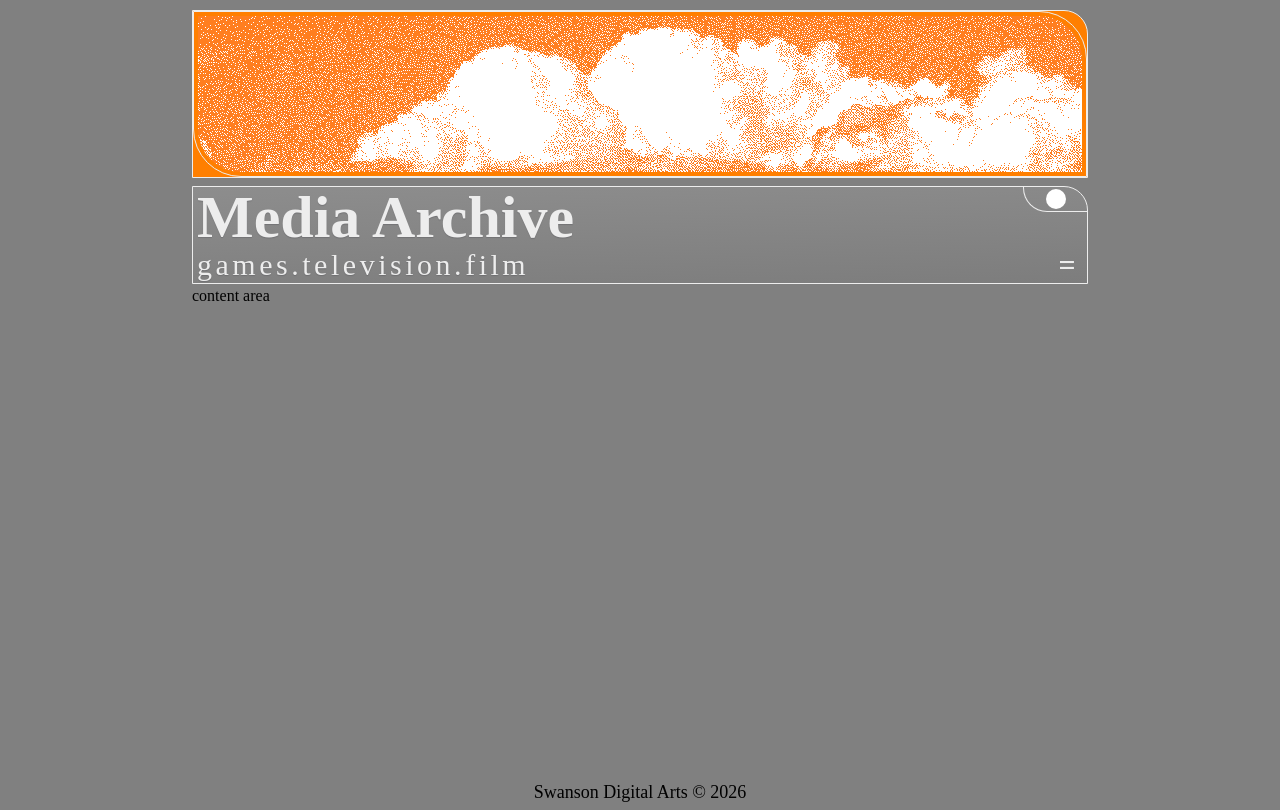
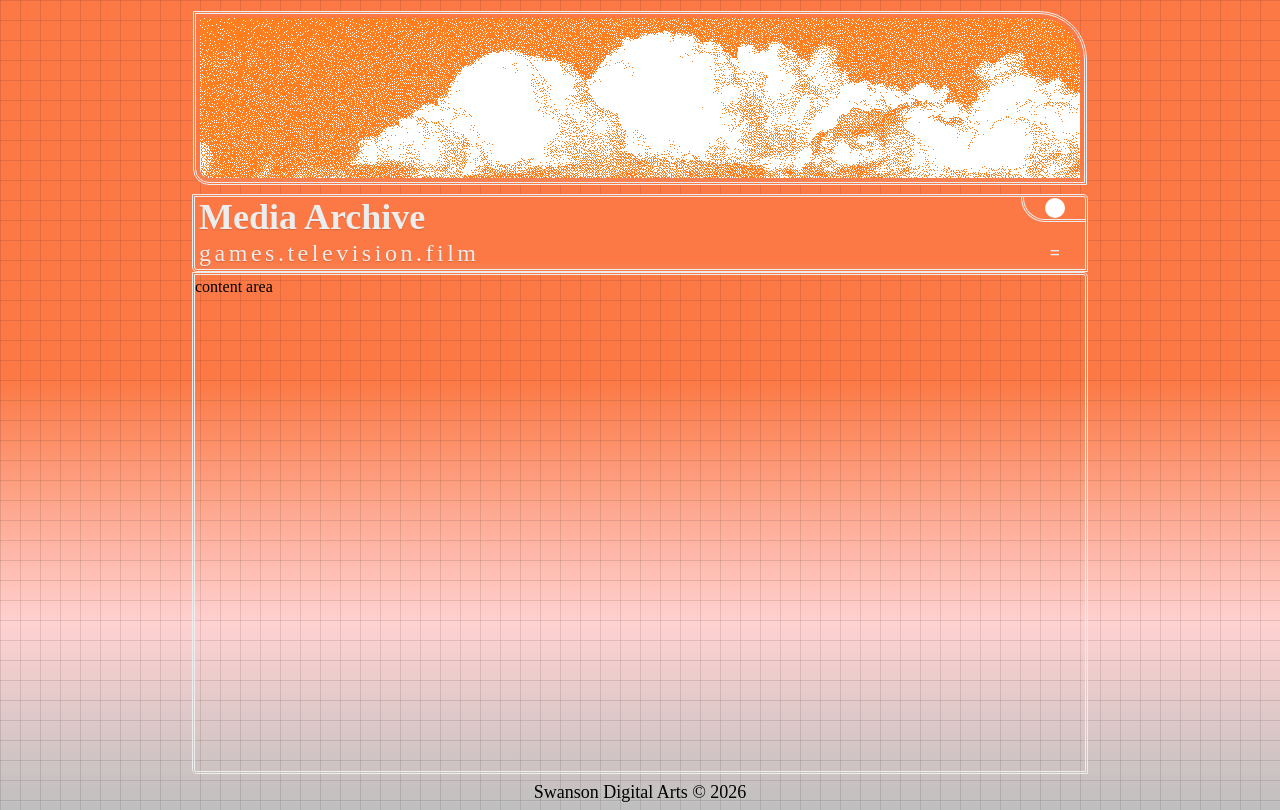
Before and after one commit to seancswanson/media-archive, an Astro site: page / in a window 1280 px wide. Built offline with nearby package versions, Linux system fonts and the light colour scheme; Astro itself is replaced by a stand-in of ours; a web font is replaced by a local one.

Commit message:
refactor: promote bevel utilities from scoped Header styles to globals
All bevel corner-shape classes were defined inside Header.astro's scoped
style block, making them unavailable to other components. Moved them to
globals.css so they can be used across the design system. Removed the
duplicate .small-tr-big-bl-bevel definition from the component.

```diff
--- a/src/components/Header.astro
+++ b/src/components/Header.astro
@@ -9,34 +9,34 @@ const { id } = Astro.props;
 ---
 
 <header id={id}>
-  <div class="relative min-h-42 mb-2 small-tr-bevel bg-[#ff7f00] p-1">
+  <div class="relative mb-2 p-[1px]">
     <img
       src="/dithered-dorfic-clouds.png"
       alt="Background image"
-      class="antialiased big-tr-bl-bevel p-1"
-      style="object-fit: cover; image-rendering: pixelated; position: absolute; inset: 0; width: 100%; height: 100%;"
+      class="antialiased big-tr-bl-bevel p-1 dorfic-cloud"
+      style="object-fit: cover; image-rendering: pixelated;"
     />
   </div>
   <div
-    class="flex flex-col justify-between border-white border small-tr-bevel title-bar-container"
+    class="flex flex-col justify-between border-white border small-tr-big-bl-bevel title-bar-container"
   >
     <div class="flex border-white justify-between items-start">
-      <h1 class="text-6xl font-bold mild-text-shadow pl-1">Media Archive</h1>
+      <h1 class="text-4xl font-bold mild-text-shadow pl-1">Media Archive</h1>
       <div
         class="flex gap-2 items-center small-bl-bevel user-container basis-16 hover:basis-48 hover:pl-6 min-h-[25px]"
       >
         <div class="h-5 w-5 bg-white rounded-full user-info-container"></div>
-        <div class="username">Login</div>
+        <div class="username">Log In</div>
       </div>
     </div>
     <div class="flex border-white justify-between">
-      <h2 class="text-3xl mild-text-shadow tracking-[.22rem] pl-1">
+      <h2 class="text-2xl mild-text-shadow tracking-[.22rem] pl-1">
         games.television.film
       </h2>
-      <div class="flex gap-5 items-center">
+      <div class="flex gap-5 items-end">
         <button
           id="nav-toggle"
-          class="text-3xl font-bold cursor-pointer hover:opacity-80 transition-opacity hamburger"
+          class="h-full font-bold cursor-pointer hover:opacity-80 transition-opacity hamburger"
           aria-label="Open navigation"
           type="button">=</button
         >
@@ -45,7 +45,7 @@ const { id } = Astro.props;
   </div>
 
   <nav id="main-nav" class="nav-container">
-    <div class="flex-1 bottom-left-bevel router-link-container">
+    <div class="flex-1 bottom-left-bevel router-link-container ml-auto w-[98%]">
       <HomepageRouterLink
         text="Your Collections"
         hint="Create, browse, & organize your media"
@@ -62,7 +62,7 @@ const { id } = Astro.props;
         path="/export/"
       />
     </div>
-    <div class="flex place-self-center flex-1 items-center border-white px-2">
+    <div class="flex justify-end border-white p-2">
       <a
         href="/"
         class="text-xl border px-2 rounded-4xl hover:bg-white hover:text-[#ff7f00] transition text-shadow-gray-950 tracking-wide"
@@ -94,6 +94,14 @@ const { id } = Astro.props;
     color: #ededed;
   }
 
+  .dorfic-cloud {
+    background: linear-gradient(
+      0deg,
+      rgb(247, 129, 83) 0%,
+      rgba(252, 121, 69, 1) 10%
+    );
+  }
+
   .user-container {
     transition: all 0.2s ease;
     justify-content: center;
@@ -111,69 +119,25 @@ const { id } = Astro.props;
   .username {
     display: none;
     width: 0;
+    white-space: nowrap;
     transition: all 0.2s ease;
   }
 
   .user-info-container {
+    white-space: nowrap;
     text-align: right;
-    white-space: nowrap;
     display: inline-block;
     position: relative;
     right: 0;
   }
 
-  .big-tr-bl-bevel {
-    border-bottom: 1px solid #ededed;
-    border-top: 1px solid #ededed;
-    border-left: 1px solid #ededed;
-    border-right: 1px solid #ededed;
-    border-radius: 0 3rem 0 3rem;
-    corner-shape: bevel;
+  #nav-toggle {
+    font-size: 18px;
   }
 
-  .small-bl-bevel {
-    border-bottom: 1px solid #ededed;
-    border-left: 1px solid #ededed;
-    border-radius: 0 0 0 1.5rem;
-    corner-shape: bevel;
+  .router-link-container {
+    overflow: hidden;
   }
-
-  .small-tr-bl-bevel {
-    border-bottom: 1px solid #ededed;
-    border-top: 1px solid #ededed;
-    border-left: 1px solid #ededed;
-    border-right: 1px solid #ededed;
-    border-radius: 0 1.5rem 0 1.5rem;
-    corner-shape: bevel;
-  }
-
-  .small-tr-bevel {
-    border-bottom: 1px solid #ededed;
-    border-top: 1px solid #ededed;
-    border-left: 1px solid #ededed;
-    border-right: 1px solid #ededed;
-    border-radius: 0 1.5rem 0 0rem;
-    corner-shape: bevel;
-  }
-
-  .big-tl-br-bevel {
-    border-bottom: 1px solid #ededed;
-    border-top: 1px solid #ededed;
-    border-left: 1px solid #ededed;
-    border-right: 1px solid #ededed;
-    border-radius: 3rem 0 3rem 0;
-    corner-shape: bevel;
-  }
-
-  .small-tl-br-bevel {
-    border-bottom: 1px solid #ededed;
-    border-top: 1px solid #ededed;
-    border-left: 1px solid #ededed;
-    border-right: 1px solid #ededed;
-    border-radius: 1.5rem 0 1.5rem 0;
-    corner-shape: bevel;
-  }
-
   .nav-container {
     max-height: 0;
     overflow: hidden;
@@ -189,18 +153,17 @@ const { id } = Astro.props;
   }
 
   .title-bar-container {
-    background: #ffffff;
     background: linear-gradient(
-      178deg,
-      rgba(255, 255, 255, 0.1) 0%,
-      rgba(0, 0, 0, 0.025) 100%
+      0deg,
+      rgb(247, 129, 83) 0%,
+      rgba(252, 121, 69, 1) 10%
     );
   }
 
   .hamburger {
     background: transparent;
     transition: all 0.3s ease;
-    width: 40px;
+    width: 60px;
 
     &:hover {
       background: rgba(255, 255, 255, 0.8);
--- a/src/components/HomepageRouterLink.astro
+++ b/src/components/HomepageRouterLink.astro
@@ -20,12 +20,13 @@ const { text, hint, path } = Astro.props;
     align-items: flex-end;
     border-bottom: 1px solid;
     padding: 0.5rem;
+    padding-bottom: 0;
+    padding-top: 2rem;
     flex: 1;
-    background: #ffffff;
     background: linear-gradient(
-      178deg,
-      rgba(255, 255, 255, 0.1) 0%,
-      rgba(0, 0, 0, 0.025) 100%
+      0deg,
+      rgb(247, 129, 83) 0%,
+      rgba(252, 121, 69, 1) 10%
     );
 
     &:last-of-type {
@@ -34,13 +35,12 @@ const { text, hint, path } = Astro.props;
   }
 
   .homepage-router-link-title {
-    font-size: 2.25rem;
-    line-height: 2.5rem;
+    font-size: 1.45rem;
     font-weight: 700;
   }
 
   .homepage-router-link-hint {
-    font-size: 1.25rem;
-    line-height: 1.75rem;
+    font-size: 1rem;
+    text-align: right;
   }
 </style>
--- a/src/pages/index.astro
+++ b/src/pages/index.astro
@@ -9,7 +9,10 @@ import Header from "../components/Header.astro";
     id="main-stage"
   >
     <Header id="main-stage--header" />
-    <main class="flex flex-col h-full" id="main-stage--content">
+    <main
+      class="flex flex-col h-full small-tr-big-bl-bevel"
+      id="main-stage--content"
+    >
       content area
     </main>
     <footer class="text-lg content-end text-center py-1">
--- a/src/styles/globals.css
+++ b/src/styles/globals.css
@@ -19,11 +19,30 @@
 
 body {
   background: gray;
+  background:
+    linear-gradient(to right, rgba(0, 0, 0, 0.1) 1px, transparent 1px) 0 0 /
+      20px 20px,
+    linear-gradient(to bottom, rgba(0, 0, 0, 0.1) 1px, transparent 1px) 0 0 /
+      20px 20px,
+    linear-gradient(
+        0deg,
+        rgba(191, 191, 191, 1) 0%,
+        rgba(255, 209, 209, 1) 23%,
+        rgba(252, 121, 69, 1) 53%
+      )
+      #bfbfbf;
   color: black;
   padding-top: 10px;
   font-family: "BIZ UDMincho", serif;
 }
-
+.small-tr-big-bl-bevel {
+  border-bottom: 3px double #ededed;
+  border-top: 3px double #ededed;
+  border-left: 3px double #ededed;
+  border-right: 3px double #ededed;
+  border-radius: 0 0.3rem 0 0.3rem;
+  corner-shape: bevel;
+}
 .heavy-text-shadow {
   text-shadow: 0px 1px 1px
     color-mix(in oklab, var(--color-gray-950) 50%, transparent);
@@ -42,5 +61,39 @@ body {
   corner-shape: bevel;
 }
 
-#main-stage {
+.big-tr-bl-bevel {
+  border: 3px double #ededed;
+  border-radius: 0 3rem 0 1rem;
+  corner-shape: bevel;
 }
+
+.small-bl-bevel {
+  border-bottom: 3px double #ededed;
+  border-left: 3px double #ededed;
+  border-radius: 0 0 0 1.5rem;
+  corner-shape: bevel;
+}
+
+.small-tr-bl-bevel {
+  border: 1px solid #ededed;
+  border-radius: 0 1.5rem 0 1.5rem;
+  corner-shape: bevel;
+}
+
+.small-tr-bevel {
+  border: 1px solid #ededed;
+  border-radius: 0 1.5rem 0 0;
+  corner-shape: bevel;
+}
+
+.big-tl-br-bevel {
+  border: 1px solid #ededed;
+  border-radius: 3rem 0 3rem 0;
+  corner-shape: bevel;
+}
+
+.small-tl-br-bevel {
+  border: 1px solid #ededed;
+  border-radius: 1.5rem 0 1.5rem 0;
+  corner-shape: bevel;
+}
```
Also changed, not shown: 1 other file.
